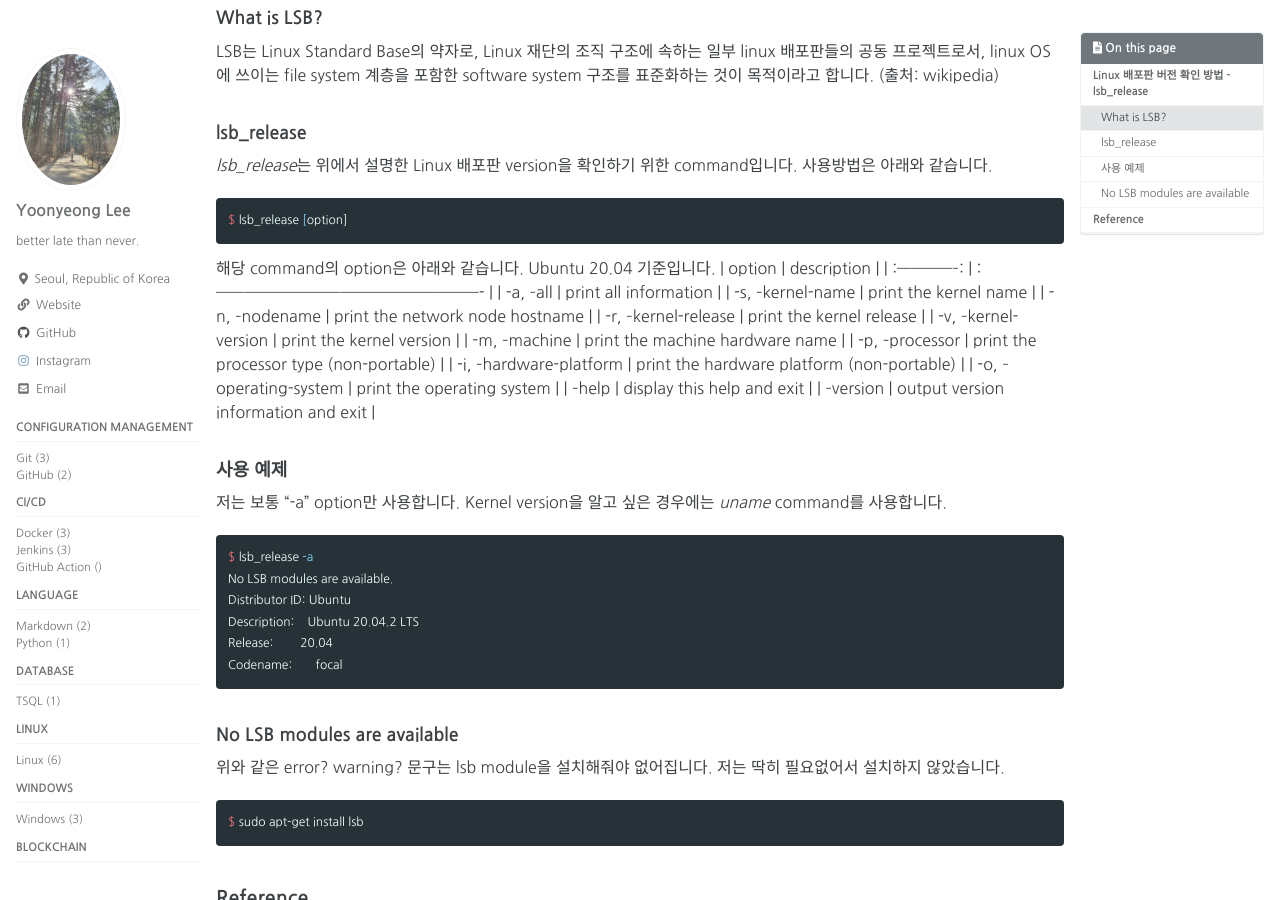
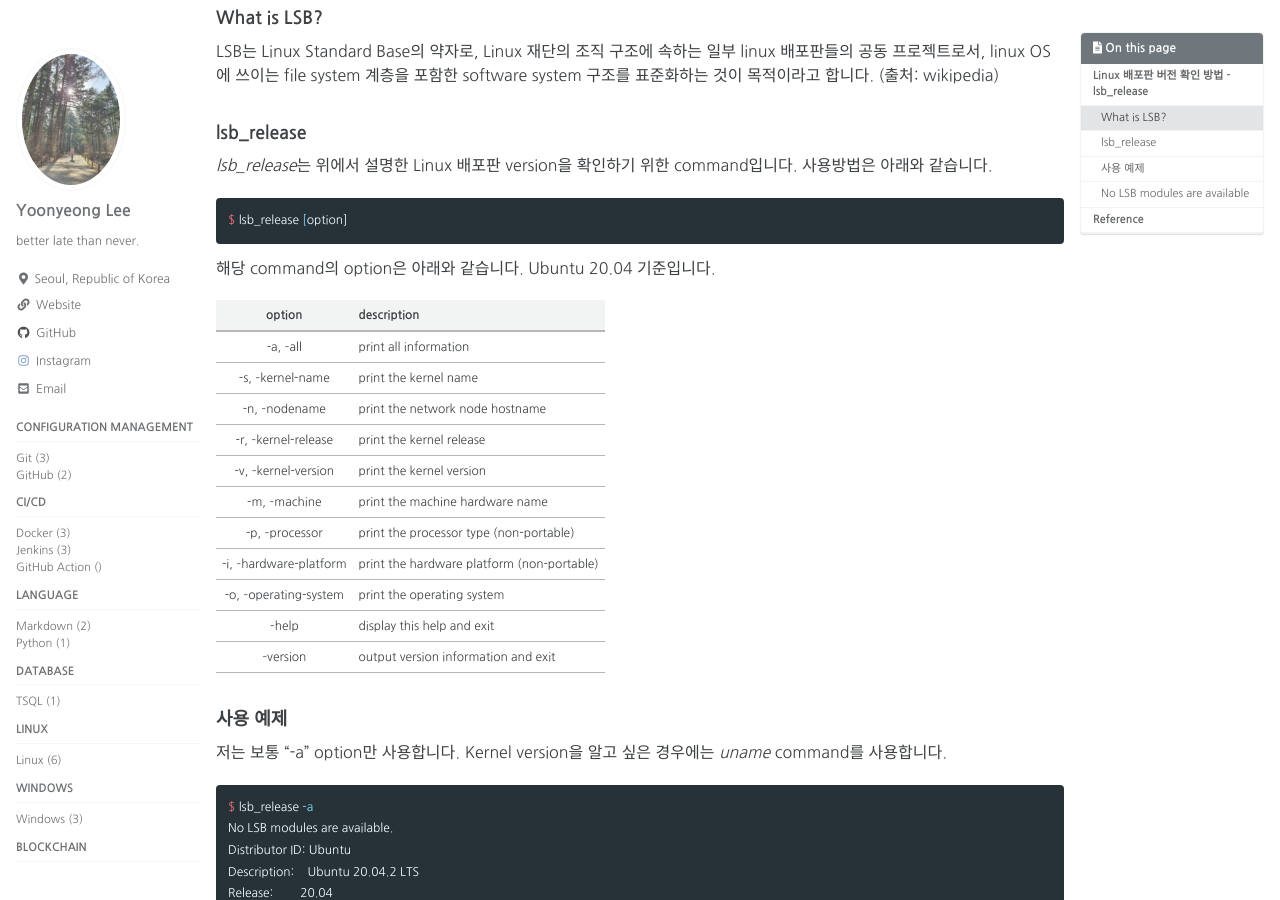
Before and after one commit to ynlee1/ynlee1.github.io, a Jekyll site: the page built from _posts/2022-06-15-linux-lsb-release.md, in a window 1280 px wide and 900 px high, scrolled down 283 px. Built offline with Jekyll 4.4.1, drawn with Linux system fonts in a browser that asks for light colours; cached includes are drawn as plain includes; comment, search, counter and statistics services are not loaded; some of the changed lines change nothing that is shown.

Commit message:
[fix] fix markdown syntax

````diff
--- a/_posts/2022-06-15-linux-lsb-release.md
+++ b/_posts/2022-06-15-linux-lsb-release.md
@@ -2,7 +2,7 @@
 published: true
 title: "[Linux] lsb_release command"
 date: 2022-06-15
-last_modified_at: 2022-06-15T08:33:00
+last_modified_at: 2022-06-15T09:23:00
 toc: true
 toc_sticky: true
 categories:
@@ -26,6 +26,7 @@ $ lsb_release [option]
 ```
 
 해당 command의 option은 아래와 같습니다. Ubuntu 20.04 기준입니다.
+
 | option | description |
 | :--------------: | :---------------------------------------------------------- |
 | -a, --all | print all information |
````
